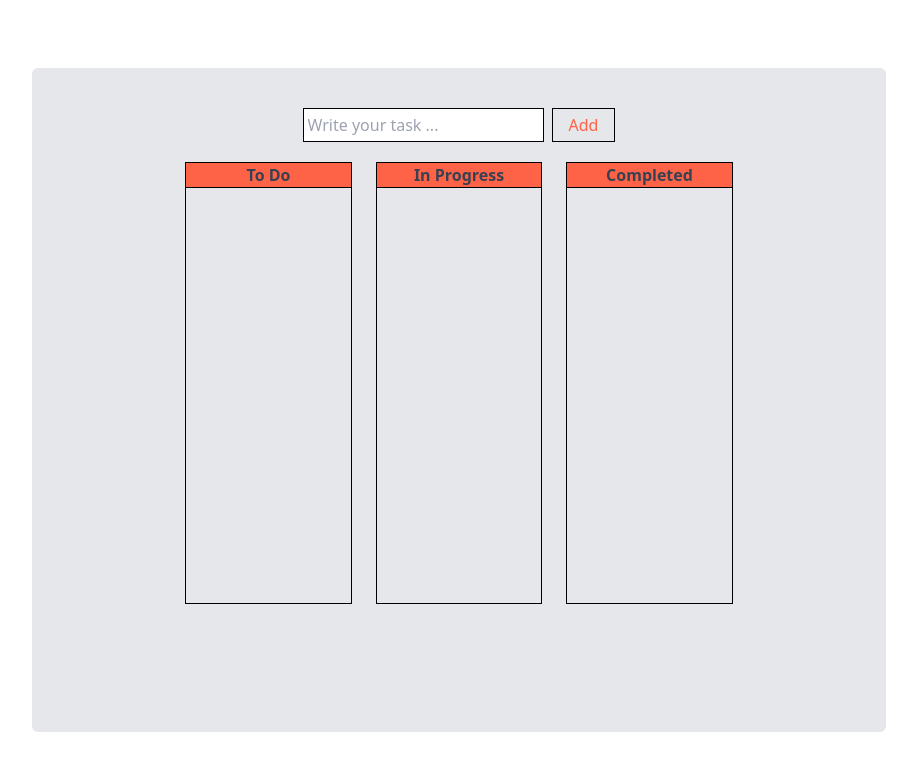
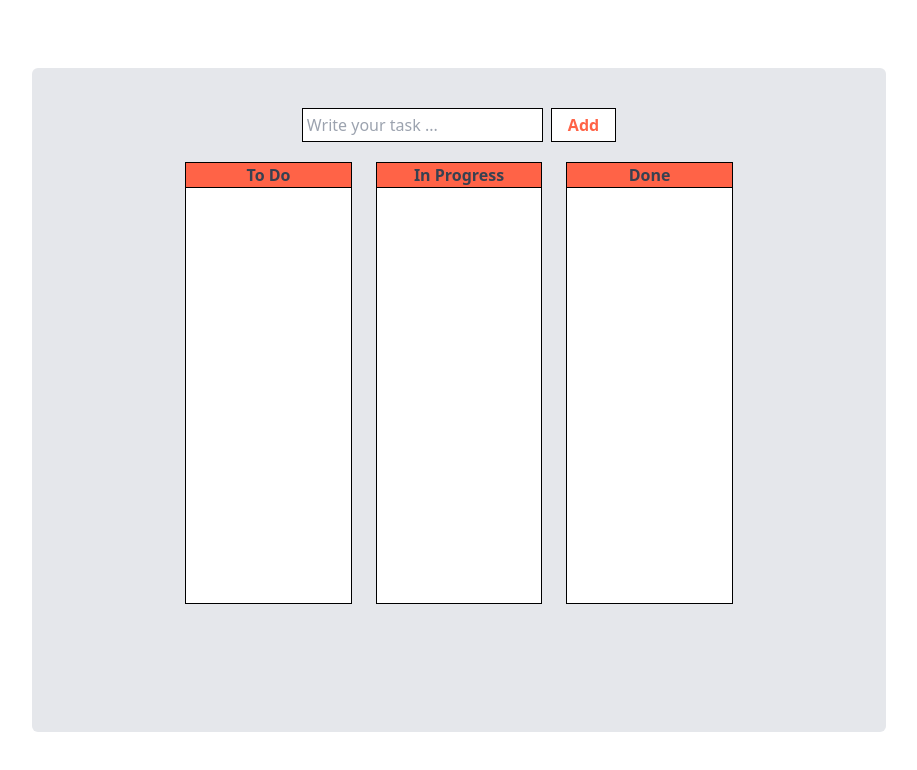
Before and after one commit to soyeba3/kanban-board, a React (Vite) app: page / in a window 1280 px wide. Shown: the top 770 px of the page, without its empty margins (181-1098 px from the left). Built offline with nearby package versions, Linux system fonts and the light colour scheme.

Commit message:
Add some style

```diff
--- a/src/components/addTask/AddTask.jsx
+++ b/src/components/addTask/AddTask.jsx
@@ -38,7 +38,7 @@ const AddTask = () => {
         onChange={(e) => setInput(e.target.value)}
       />
       <button
-        className="border-solid border-[1px] border-black hover:bg-[#FF6347] hover:text-white hover:border-[#FF6347] transition duration-300 px-4 py-1 text-[#FF6347] "
+        className="border-solid border-[1px] border-black hover:bg-[#FF6347] hover:text-white hover:border-[#FF6347] transition duration-300 px-4 py-1 text-[#FF6347] font-bold bg-white"
         type="submit"
       >
         Add
--- a/src/components/todo/Completed.jsx
+++ b/src/components/todo/Completed.jsx
@@ -19,15 +19,16 @@ const Completed = () => {
   const allowDrop = (e) => {
     e.preventDefault();
   };
+
   return (
-    <div className="w-1/3 h-full border-[1px] border-solid border-black">
+    <div className="w-1/3 flex flex-col border-[1px] border-solid border-black">
       <div className="text-center text-gray-700 font-bold bg-[#FF6347] border-b-[1px] border-black">
-        Completed
+        Done
       </div>
       <div
         onDrop={(e) => drop(e)}
         onDragOver={(e) => allowDrop(e)}
-        className="m-2 h-full flex flex-col gap-2"
+        className="h-full bg-white p-2 flex flex-col gap-2"
       >
         {todos
           ?.filter((t) => t.status === "completed")
@@ -36,7 +37,7 @@ const Completed = () => {
               draggable
               onDragStart={(e) => drag(e, todo.id)}
               key={todo.id}
-              className="bg-gray-400 text-center"
+              className="bg-gray-300 border-[1px] border-black text-center"
             >
               {todo.name}
             </div>
--- a/src/components/todo/Inprogress.jsx
+++ b/src/components/todo/Inprogress.jsx
@@ -21,14 +21,14 @@ const Inprogress = () => {
   };
 
   return (
-    <div className="w-1/3 h-full border-[1px] border-solid border-black">
+    <div className="w-1/3 flex flex-col border-[1px] border-solid border-black">
       <div className="text-center text-gray-700 font-bold bg-[#FF6347] border-b-[1px] border-black">
         In Progress
       </div>
       <div
         onDrop={(e) => drop(e)}
         onDragOver={(e) => allowDrop(e)}
-        className="m-2 h-full flex flex-col gap-2"
+        className="h-full bg-white flex flex-col gap-2 p-2"
       >
         {todos
           ?.filter((t) => t.status === "inProgress")
@@ -37,7 +37,7 @@ const Inprogress = () => {
               draggable
               onDragStart={(e) => drag(e, todo.id)}
               key={todo.id}
-              className="bg-gray-400 text-center cursor-pointer"
+              className="bg-gray-300 border-[1px] border-black text-center cursor-pointer"
             >
               {todo.name}
             </div>
--- a/src/components/todo/Todos.jsx
+++ b/src/components/todo/Todos.jsx
@@ -21,14 +21,14 @@ const Todos = () => {
   };
 
   return (
-    <div className="w-1/3 h-full border-[1px] border-solid border-black">
+    <div className="w-1/3 flex flex-col border-[1px] border-solid border-black">
       <div className="text-center text-gray-700 font-bold bg-[#FF6347] border-b-[1px] border-black">
         To Do
       </div>
       <div
         onDrop={(e) => drop(e)}
         onDragOver={(e) => allowDrop(e)}
-        className="m-2 h-full flex flex-col gap-2"
+        className="h-full bg-white flex flex-col gap-2 p-2"
       >
         {todos
           ?.filter((t) => t.status === "todos")
@@ -37,7 +37,7 @@ const Todos = () => {
               draggable
               onDragStart={(e) => drag(e, todo.id)}
               key={todo?.id}
-              className="bg-gray-400 text-center cursor-pointer"
+              className="bg-gray-300 text-center cursor-pointer border-[1px] border-black"
             >
               {todo.name}
             </div>
```
